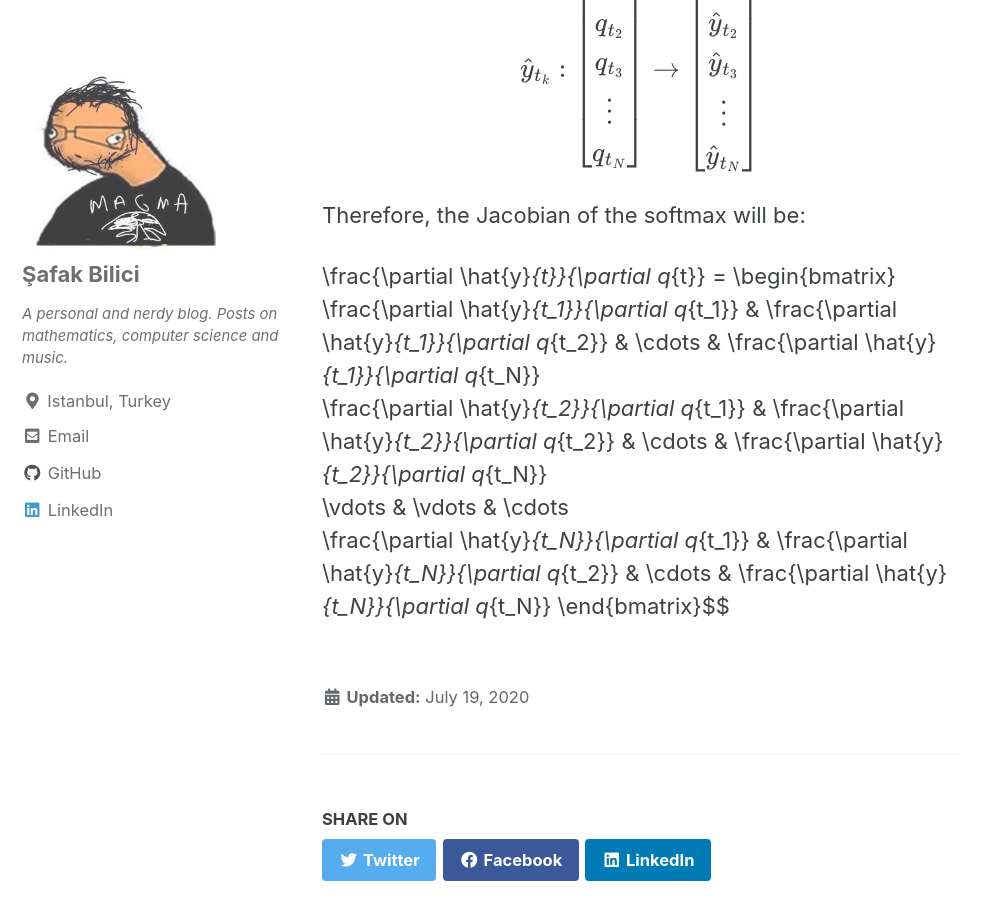
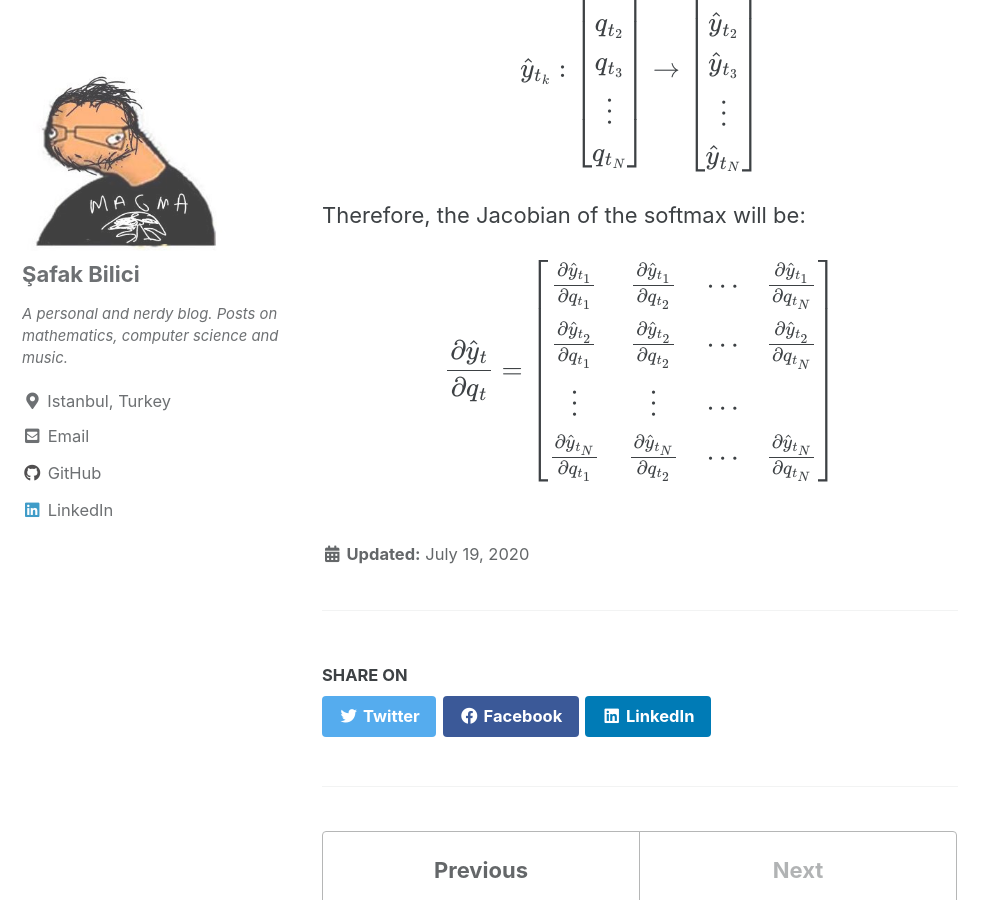
Before and after one commit to safakkbilici/safakkbilici.github.io, a Jekyll site: the page built from _posts/2020-07-19-training-bidirectional-rnns.md, in a window 1280 px wide and 900 px high, scrolled down 6094 px. Shown: the whole window, without its empty margins (0-999 px from the left). Built offline with Jekyll 4.4.1, drawn with Linux system fonts in a browser that asks for light colours; cached includes are drawn as plain includes; formulas are drawn with MathJax 3.

Commit message:
softMASK

```diff
--- a/_posts/2020-07-19-training-bidirectional-rnns.md
+++ b/_posts/2020-07-19-training-bidirectional-rnns.md
@@ -106,7 +106,7 @@ q_{t_N}
 
 Therefore, the Jacobian of the softmax will be:
 
-\frac{\partial \hat{y}_{t}}{\partial q_{t}} = \begin{bmatrix}
+$$\frac{\partial \hat{y}_{t}}{\partial q_{t}} = \begin{bmatrix}
 \frac{\partial \hat{y}_{t_1}}{\partial q_{t_1}} & \frac{\partial \hat{y}_{t_1}}{\partial q_{t_2}} & \cdots & \frac{\partial \hat{y}_{t_1}}{\partial q_{t_N}}\\
 \frac{\partial \hat{y}_{t_2}}{\partial q_{t_1}} & \frac{\partial \hat{y}_{t_2}}{\partial q_{t_2}} & \cdots & \frac{\partial \hat{y}_{t_2}}{\partial q_{t_N}}\\
 \vdots & \vdots & \cdots \\
```
